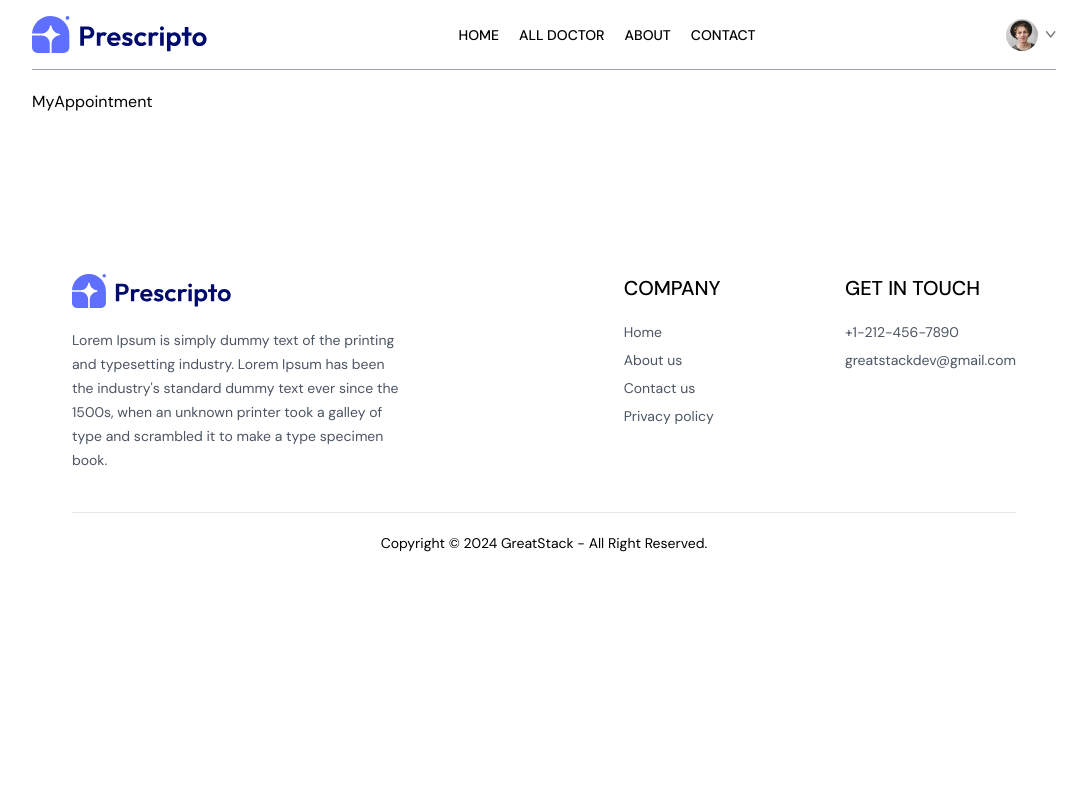
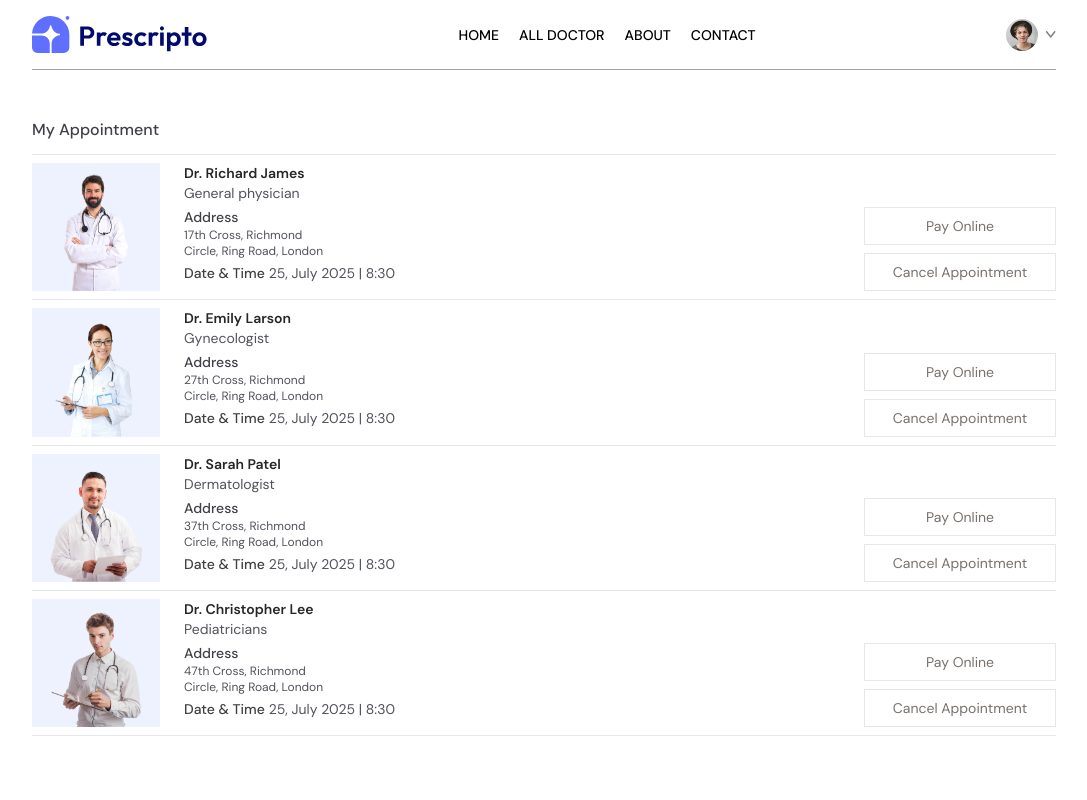
Before and after one commit to ShreyasGadave/MediCure, a React (Vite) app in the folder Frontend/: page /my-appointments in a window 1280 px wide. Shown: the top 800 px of the page, without its empty margins (96-1183 px from the left). Built offline with nearby package versions, Linux system fonts and the light colour scheme; a web font is replaced by a local one.

Commit message:
My Appointments

```diff
--- a/Frontend/src/App.jsx
+++ b/Frontend/src/App.jsx
@@ -1,7 +1,7 @@
 import React from "react";
 import { Route, Routes } from "react-router-dom";
 import Home from "./pages/Home";
-import About from "./pages/About";
+
 import Contact from "./pages/Contact";
 import Doctor from "./Pages/Doctor";
 import Login from "./Pages/Login";
@@ -10,6 +10,7 @@
 import Appointment from "./Pages/Appointment";
 import Navbar from "./Components/Navbar";
 import Footer from "./Components/Footer";
+import About from "./Pages/About";
 
 const App = () => {
   return (
@@ -20,7 +21,7 @@
         <Route path="/doctors" element={<Doctor />} />
         <Route path="/doctors/:speciality" element={<Doctor />} />
         <Route path="/login" element={<Login />} />
-        <Route path="/about" element={<About />} />
+        <Route path="/about" element={<About/>} />
         <Route path="/contact" element={<Contact />} />
         <Route path="/my-profile" element={<MyProfile />} />
         <Route path="/my-appointments" element={<MyAppointment/>} />
--- a/Frontend/src/Pages/MyAppointment.jsx
+++ b/Frontend/src/Pages/MyAppointment.jsx
@@ -1,9 +1,38 @@
-import React from 'react'
+import React, { useContext } from "react";
+import { AppContext } from "../Context/AppContext";
 
 const MyAppointment = () => {
+  const { doctors } = useContext(AppContext);
+
   return (
-    <div>MyAppointment</div>
-  )
-}
+    <div>
+      <p className="pb-3 mt-12 font-medium text-zinc-700 border-b">My Appointment</p>
+      <div>
+        {doctors.slice(0, 4).map((item, index) => (
+          <div className="grid grid-cols-[1fr_2fr] gap-4 sm:flex sm:gap-6 py-2 border-b" key={index}>
+            <div>
+              <img className="w-32 bg-indigo-50 " src={item.image} alt="" />
+            </div>
+            <div className="flex-1 text-sm text-zinc-600">
+              <p className="text-neutral-800 font-semibold ">{item.name}</p>
+              <p>{item.speciality}</p>
+              <p className="text-zinc-700 font-medium mt-1 ">Address</p>
+              <p className="text-xs">{item.address.line1}</p>
+              <p className="text-xs">{item.address.line2}</p>
+              <p className="text-sm mt-1">
+                <span className="text-sm text-neutral-700 font-medium ">Date & Time</span> 25, July 2025 | 8:30
+              </p>
+            </div>
+            <div></div>
+            <div className="flex flex-col  gap-2 justify-end">
+              <button className="text-sm text-stone-500 text-center sm:min-w-48 py-2 border hover:bg-primary hover:text-white transition-all duration-300  "> Pay Online</button>
+              <button className="text-sm text-stone-500 text-center sm:min-w-48 py-2 border  hover:bg-red-500 hover:text-white transition-all duration-300  "> Cancel Appointment</button>
+            </div>
+          </div>
+        ))}
+      </div>
+    </div>
+  );
+};
 
-export default MyAppointment
+export default MyAppointment;
```
